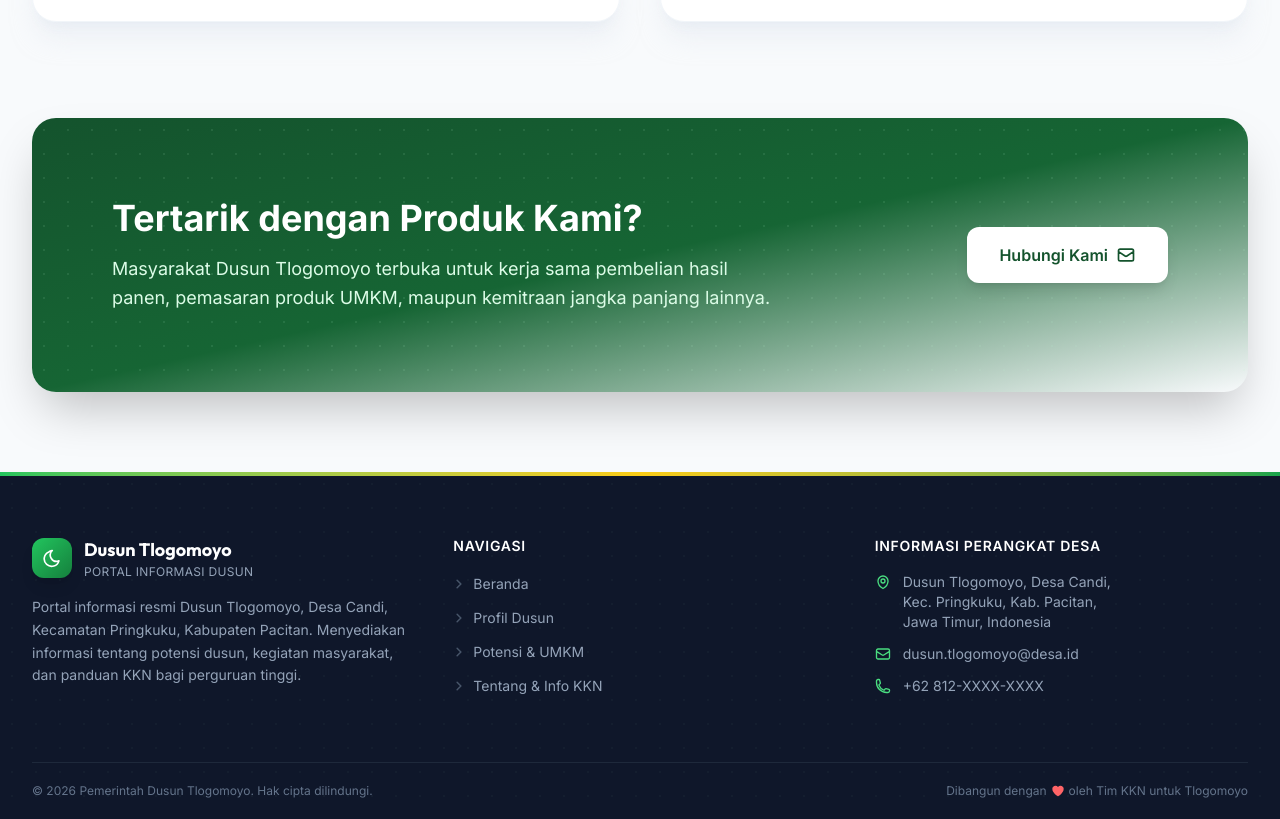
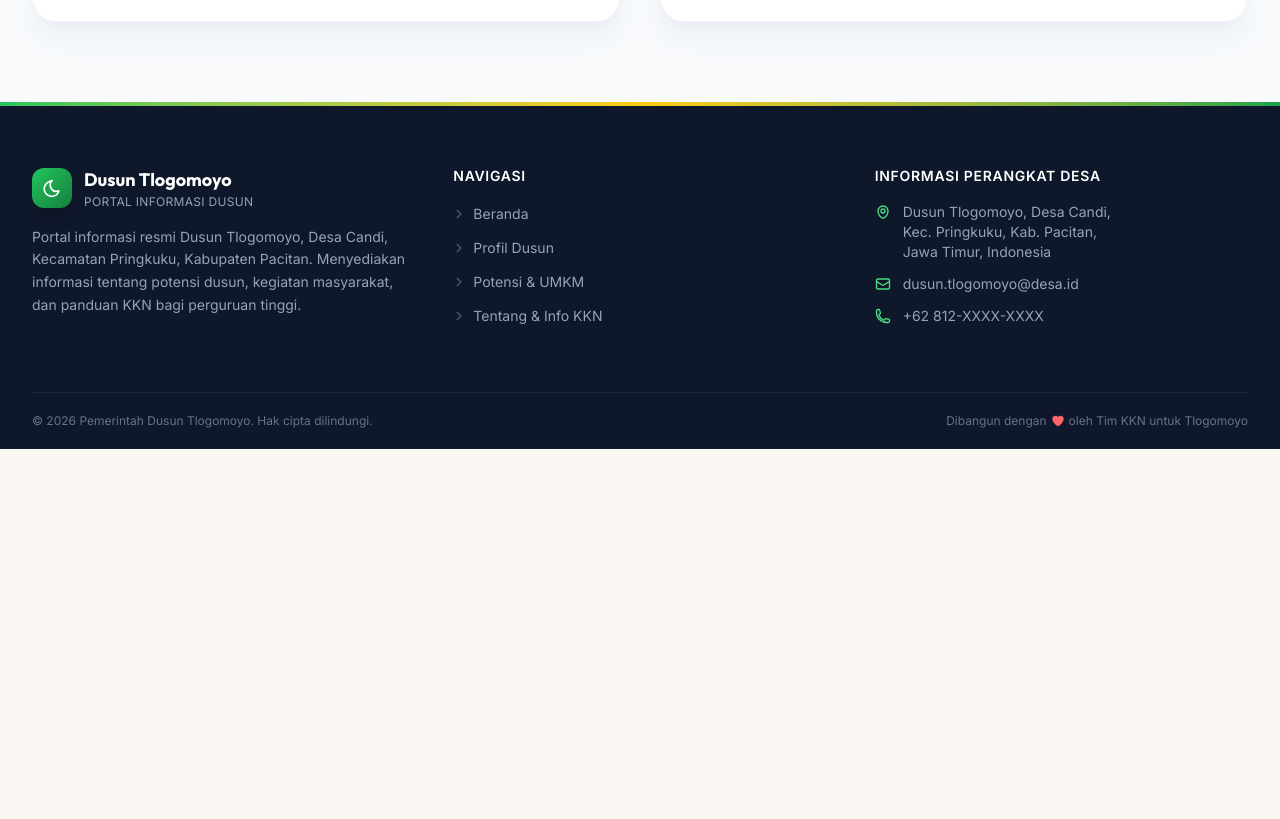
Before and after one commit to Jamesmarvins/portal-dusun-tlogomulyo, a Next.js app: page /potensi in a window 1280 px wide. Shown: the part 1451-2270 px from the top of the page. After the commit the page ends 1900 px from the top, so only its background shows below. Built offline with nearby package versions, Linux system fonts and the light colour scheme.

Commit message:
style: remove CTA section from Potensi page

```diff
--- a/app/potensi/page.js
+++ b/app/potensi/page.js
@@ -121,33 +121,7 @@ export default function PotensiUMKM() {
         </div>
       </section>
 
-      {/* Call to Action for Buyers / Investors */}
-      <section className="relative max-w-7xl mx-auto px-4 sm:px-6 lg:px-8 mt-24">
-        <div className="relative rounded-3xl overflow-hidden shadow-2xl">
-          <div className="absolute inset-0 bg-gradient-to-br from-primary-900 via-primary-800 to-accent-900" />
-          <div className="absolute inset-0 opacity-10 dot-pattern" />
 
-          <div className="relative p-10 sm:p-16 lg:p-20 text-center sm:text-left flex flex-col sm:flex-row items-center justify-between gap-10">
-            <div className="max-w-2xl">
-              <h2 className="text-3xl sm:text-4xl font-bold text-white mb-4">
-                Tertarik dengan Produk Kami?
-              </h2>
-              <p className="text-primary-100 text-lg leading-relaxed">
-                Masyarakat Dusun Tlogomoyo terbuka untuk kerja sama pembelian hasil panen, pemasaran produk UMKM, maupun kemitraan jangka panjang lainnya.
-              </p>
-            </div>
-            <a
-              href="mailto:dusun.tlogomoyo@desa.id"
-              className="inline-flex items-center justify-center gap-2 px-8 py-4 bg-white text-primary-900 font-semibold rounded-xl hover:bg-primary-50 transition-colors shadow-lg hover:shadow-xl shrink-0"
-            >
-              Hubungi Kami
-              <svg className="w-5 h-5" fill="none" stroke="currentColor" viewBox="0 0 24 24">
-                <path strokeLinecap="round" strokeLinejoin="round" strokeWidth={2} d="M3 8l7.89 5.26a2 2 0 002.22 0L21 8M5 19h14a2 2 0 002-2V7a2 2 0 00-2-2H5a2 2 0 00-2 2v10a2 2 0 002 2z" />
-              </svg>
-            </a>
-          </div>
-        </div>
-      </section>
     </main>
   );
 }
```
